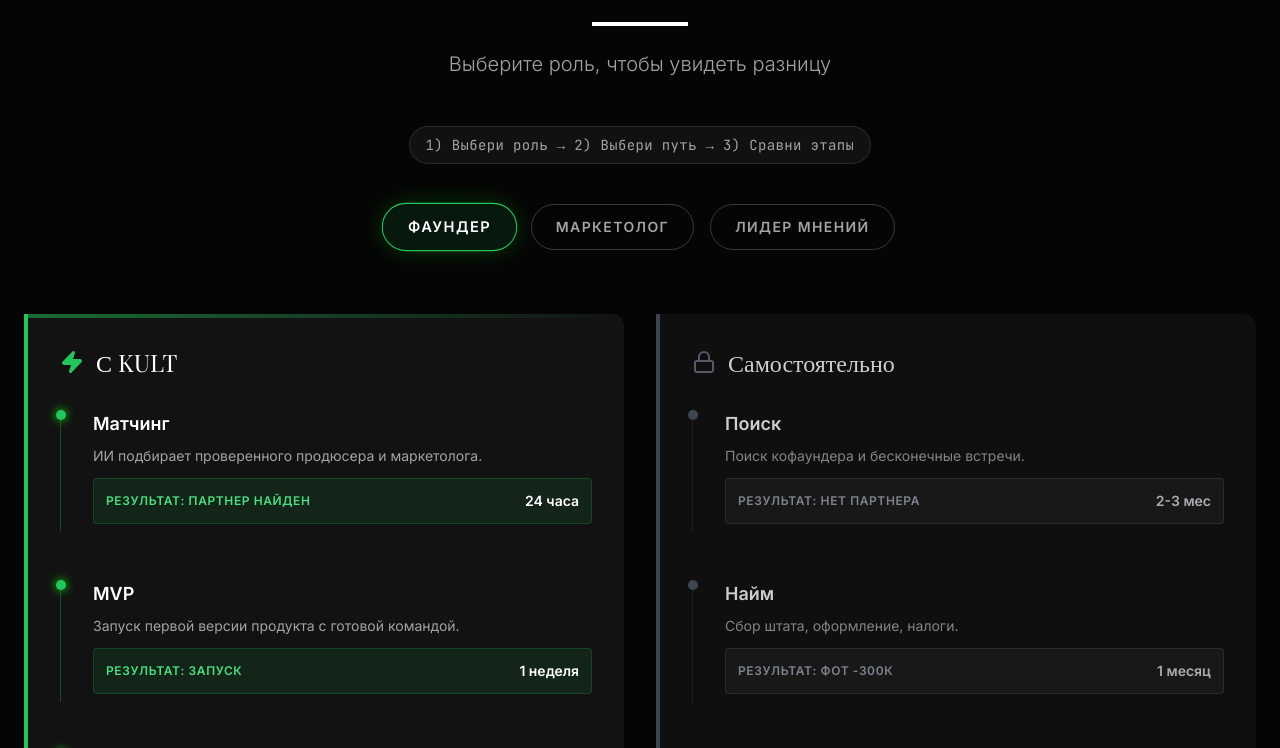
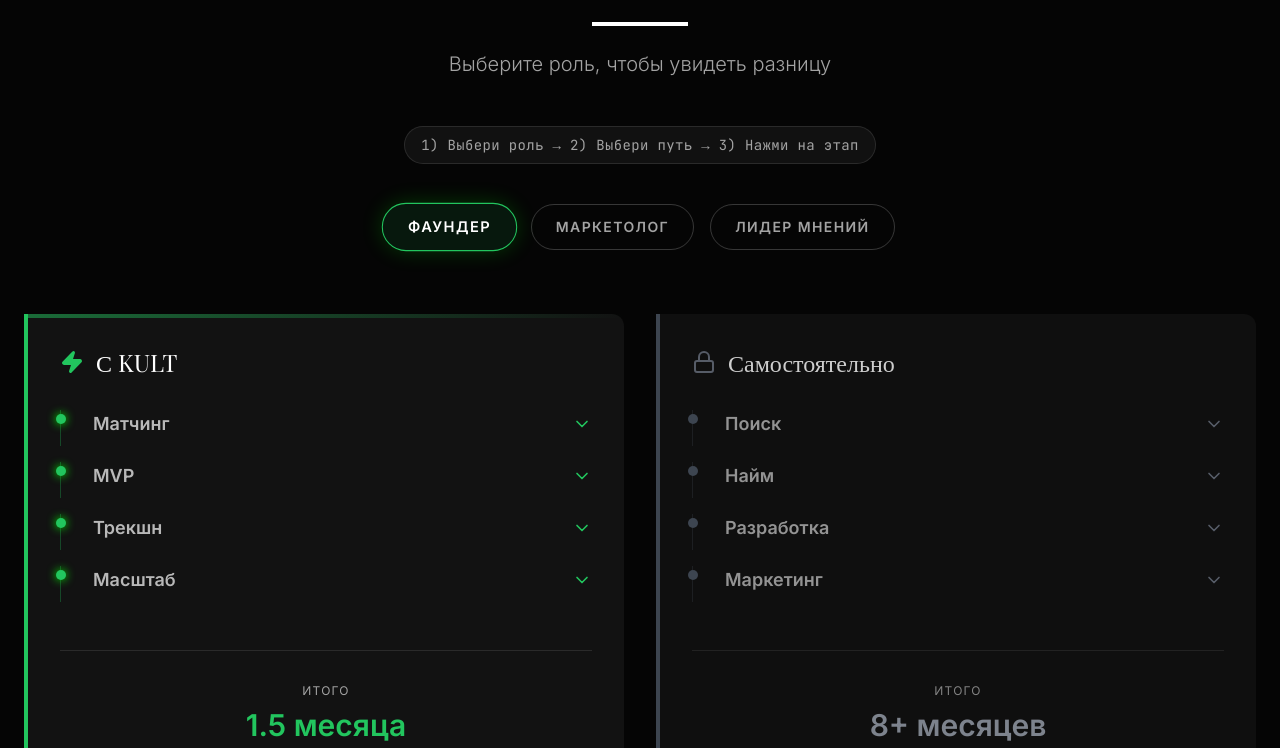
Before and after one commit to Lizgaro/cultScale, a React (Vite) app: page / in a window 1280 px wide. Shown: the part 3160-3908 px from the top of the page. Built offline with nearby package versions, Linux system fonts and the light colour scheme; a web font is replaced by a local one.

Commit message:
Refactor SplitScreenComparison to use Accordion UI and update Founder content

```diff
--- a/App.tsx
+++ b/App.tsx
@@ -12,7 +12,8 @@ import {
   Zap,
   Lock,
   Send,
-  Play
+  Play,
+  ChevronDown
 } from 'lucide-react';
 import { RoleFeature, ComparisonItem, ProcessStep, ChatMessage, FormData, RoleComparisonData } from './types';
 
@@ -24,7 +25,7 @@ const ROLE_COMPARISON_DATA: RoleComparisonData[] = [
     roleName: 'Фаундер',
     kultPath: {
       stages: [
-        { title: "Матчинг", description: "ИИ подбирает проверенного продюсера и маркетолога.", result: "Партнер найден", time: "24 часа" },
+        { title: "Матчинг", description: "В Kult у тебя есть возможность выбрать команду.", result: "Партнер найден", time: "24 часа" },
         { title: "MVP", description: "Запуск первой версии продукта с готовой командой.", result: "Запуск", time: "1 неделя" },
         { title: "Трекшн", description: "Первые продажи через базу партнеров.", result: "Выручка", time: "2 недели" },
         { title: "Масштаб", description: "Выход на полную окупаемость и рост.", result: "Profit", time: "1 месяц" }
@@ -304,6 +305,16 @@ const SplitScreenComparison: React.FC = () => {
   const [isVisible, setVisible] = useState(false);
   const sectionRef = useRef<HTMLElement>(null);
 
+  // Accordion states
+  const [leftOpenIndex, setLeftOpenIndex] = useState<number | null>(null);
+  const [rightOpenIndex, setRightOpenIndex] = useState<number | null>(null);
+
+  // Reset accordion when role changes
+  useEffect(() => {
+    setLeftOpenIndex(null);
+    setRightOpenIndex(null);
+  }, [activeRole]);
+
   useEffect(() => {
     const observer = new IntersectionObserver(entries => {
       entries.forEach(entry => {
@@ -321,15 +332,18 @@ const SplitScreenComparison: React.FC = () => {
 
   if (!data) return null;
 
+  const toggleLeft = (idx: number) => setLeftOpenIndex(leftOpenIndex === idx ? null : idx);
+  const toggleRight = (idx: number) => setRightOpenIndex(rightOpenIndex === idx ? null : idx);
+
   return (
     <section id="split-comparison" ref={sectionRef} className="py-32 px-6 bg-kult-black relative overflow-hidden z-30">
        <div className="max-w-7xl mx-auto">
          <SectionHeader title="СРАВНЕНИЕ ПУТИ" subtitle="Выберите роль, чтобы увидеть разницу" centered />
 
-         {/* Task A2: Usage Instruction */}
+         {/* Usage Instruction */}
          <div className="text-center mb-10 -mt-12 relative z-20">
             <p className="inline-block py-2 px-4 rounded-full bg-white/5 border border-white/10 text-kult-muted text-xs md:text-sm font-mono tracking-wide">
-              1) Выбери роль → 2) Выбери путь → 3) Сравни этапы
+              1) Выбери роль → 2) Выбери путь → 3) Нажми на этап
             </p>
          </div>
 
@@ -360,18 +374,34 @@ const SplitScreenComparison: React.FC = () => {
                  <Zap className="text-green-500 fill-current" /> С KULT
                </h3>
 
-               <div className="space-y-12">
-                 {data.kultPath.stages.map((stage, idx) => (
-                   <div key={idx} className="relative pl-8 border-l border-green-500/30 pb-2 last:pb-0">
-                     <div className="absolute -left-[5px] top-0 w-2.5 h-2.5 bg-green-500 rounded-full shadow-[0_0_10px_#00ff00]"></div>
-                     <h4 className="text-lg font-bold text-white mb-2">{stage.title}</h4>
+               <div className="space-y-4">
+                 {data.kultPath.stages.map((stage, idx) => {
+                   const isOpen = leftOpenIndex === idx;
+                   return (
+                     <div
+                        key={idx}
+                        className={`relative pl-8 border-l border-green-500/30 transition-all duration-300 cursor-pointer group ${isOpen ? 'pb-6' : 'pb-2'}`}
+                        onClick={() => toggleLeft(idx)}
+                     >
+                       <div className={`absolute -left-[5px] top-1 w-2.5 h-2.5 bg-green-500 rounded-full shadow-[0_0_10px_#00ff00] transition-transform ${isOpen ? 'scale-125' : ''}`}></div>
+
+                       <div className="flex items-center justify-between">
+                         <h4 className={`text-lg font-bold transition-colors ${isOpen ? 'text-white' : 'text-white/70 group-hover:text-white'}`}>{stage.title}</h4>
+                         <ChevronDown size={20} className={`text-green-500 transition-transform duration-300 ${isOpen ? 'rotate-180' : ''}`} />
+                       </div>
+
+                       <div className={`grid transition-all duration-300 ease-in-out overflow-hidden ${isOpen ? 'grid-rows-[1fr] opacity-100 mt-3' : 'grid-rows-[0fr] opacity-0'}`}>
+                         <div className="overflow-hidden">
                            <p className="text-sm text-kult-muted mb-3">{stage.description}</p>
-                     <div className="flex items-center justify-between mt-2 p-3 bg-green-500/10 rounded border border-green-500/20">
+                           <div className="flex items-center justify-between p-3 bg-green-500/10 rounded border border-green-500/20">
                               <span className="text-green-400 text-xs font-bold uppercase tracking-wider">Результат: {stage.result}</span>
                               <span className="text-white font-bold text-sm">{stage.time}</span>
                            </div>
                          </div>
-                 ))}
+                       </div>
+                     </div>
+                   );
+                 })}
                </div>
 
                <div className="mt-12 pt-8 border-t border-white/10 text-center">
@@ -387,18 +417,34 @@ const SplitScreenComparison: React.FC = () => {
                  <Lock className="text-gray-500" /> Самостоятельно
                </h3>
 
-               <div className="space-y-12">
-                 {data.tradPath.stages.map((stage, idx) => (
-                   <div key={idx} className="relative pl-8 border-l border-gray-600/30 pb-2 last:pb-0">
-                     <div className="absolute -left-[5px] top-0 w-2.5 h-2.5 bg-gray-600 rounded-full"></div>
-                     <h4 className="text-lg font-bold text-white mb-2">{stage.title}</h4>
+               <div className="space-y-4">
+                 {data.tradPath.stages.map((stage, idx) => {
+                   const isOpen = rightOpenIndex === idx;
+                   return (
+                     <div
+                        key={idx}
+                        className={`relative pl-8 border-l border-gray-600/30 transition-all duration-300 cursor-pointer group ${isOpen ? 'pb-6' : 'pb-2'}`}
+                        onClick={() => toggleRight(idx)}
+                     >
+                       <div className={`absolute -left-[5px] top-1 w-2.5 h-2.5 bg-gray-600 rounded-full transition-transform ${isOpen ? 'scale-125' : ''}`}></div>
+
+                       <div className="flex items-center justify-between">
+                         <h4 className={`text-lg font-bold transition-colors ${isOpen ? 'text-white' : 'text-white/70 group-hover:text-white'}`}>{stage.title}</h4>
+                         <ChevronDown size={20} className={`text-gray-500 transition-transform duration-300 ${isOpen ? 'rotate-180' : ''}`} />
+                       </div>
+
+                       <div className={`grid transition-all duration-300 ease-in-out overflow-hidden ${isOpen ? 'grid-rows-[1fr] opacity-100 mt-3' : 'grid-rows-[0fr] opacity-0'}`}>
+                         <div className="overflow-hidden">
                            <p className="text-sm text-kult-muted mb-3">{stage.description}</p>
-                     <div className="flex items-center justify-between mt-2 p-3 bg-white/5 rounded border border-white/10">
+                           <div className="flex items-center justify-between p-3 bg-white/5 rounded border border-white/10">
                               <span className="text-gray-400 text-xs font-bold uppercase tracking-wider">Результат: {stage.result}</span>
                               <span className="text-gray-300 font-bold text-sm">{stage.time}</span>
                            </div>
                          </div>
-                 ))}
+                       </div>
+                     </div>
+                   );
+                 })}
                </div>
 
                <div className="mt-12 pt-8 border-t border-white/10 text-center">
```
Lines whose indentation alone changed are shown as unchanged.
